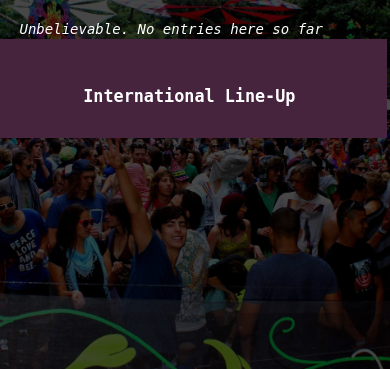
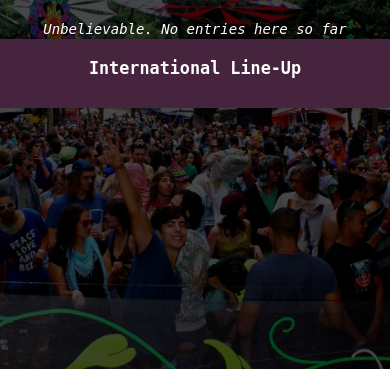
Before and after one commit to TarCode/psytrancr, a Flask app: page /events/1 in a window 390 px wide. Shown: the part 51-420 px from the top of the page. Run offline with Flask 2, Linux system fonts and the light colour scheme; the visitor is signed in with stand-in values (Sample User, id 1); data that the repository does not hold is empty; some libraries are stand-ins or nearby versions.

Commit message:
changed artist line-up style

```diff
--- a/static/css/styles.css
+++ b/static/css/styles.css
@@ -68,11 +68,7 @@
 	border-radius: 0px;
 	width: 6em;
 }
-.partyImg{
-	border-radius: 100%;
-	width: 100%;
-	height: 100%;
-}
+
 .linkBtn{
 	color: #fff;
 	padding: 1em;
@@ -105,8 +101,7 @@
 	border-radius: 0px;
 }
 .container{
-	width: 90%;
-	padding: 7%;
+
 }
 .logoutBtn{
 	float: right;
@@ -217,16 +212,30 @@
   opacity: 0.5;
 	color: #fff;
 }
-
 .infoPane{
 	list-style: none;
 	padding-left: 0;
-	padding: 0.5em;
+	padding: 2em;
 }
 .artistPane{
 	background-color: #46243D;
-	padding-top: 2em;
-	width: 101%;
+	padding: 2em;
+	width: 100%;
+}
+.partyBanner{
+	display: inline;
+	max-width: 100%;
+}
+.artist{
+  max-width: 19%;
+	padding: 1em;
+	display: inline-block;
+}
+.partyImg{
+	border-radius: 100%;
+	display: inline;
+	max-width: 50%;
+	height: auto;
 }
 .navbar-fixed-bottom{
 	padding:0;
@@ -245,6 +254,7 @@
     position: absolute;
     top: 0;
     left: 0;
+		padding: 2em;
     width: 100%;
     height: 100%;
 }
@@ -271,7 +281,9 @@
 		padding: 1em;
 
 	}
-
+	.artist{
+	  max-width: 100%;
+	}
 	.navbar-fixed-bottom{
 		height:12%;
 	}
@@ -282,8 +294,7 @@
 	}
 	.artistPane{
 		background-color: #46243D;
-		padding-left: 0.5em;
-		width: 103%;
+		padding: 0em;
 	}
 	.backBtn{
 		float: none;
--- a/templates/login.html
+++ b/templates/login.html
@@ -1,11 +1,11 @@
 {% extends "layout.html" %}
 {% block body %}
-<div class = "row">
+<div class = "container">
 	<div class = "col-xs-2"></div>
 	<div class = "col-xs-8"><img class = " img-responsive" src = "{{ url_for('static', filename='./img/logo.png') }}"></div>
 	<div class = "col-xs-2"></div>
 </div>
-<div class = "row">
+<div class = "container">
 
 	<h3 class = "text-center">{{msg}}</h3>
 	<form class = "loginForm text-center" action="/" method = "post">
--- a/templates/show_events.html
+++ b/templates/show_events.html
@@ -3,12 +3,11 @@
 {% block body %}
     <h3 class = "text-center">{{msg}}</h3>
 
-    <div class = "container">
+    <div class = "text-center container">
     {% for entry in entries %}
       <a class="btn btn-default backBtn" href="/" role="button">Back</a>
       <h2 class = "text-center eventName">{{ entry.event_name }}</h2>
-      <span><img class = "img-responsive" src = "{{entry.cover_url}}"/></span>
-      <div class = "col-xs-12 col-md-12">
+        <img class = "partyBanner" src = "{{entry.cover_url}}"/>
         <ul class = "infoPane">
           <li><strong>Date:</strong> {{ entry.startDate }} - {{ entry.endDate }}</li>
           <br/>
@@ -16,15 +15,10 @@
           <br/>
           <li><strong>About:</strong> {{ entry.about }}</li>
         </ul>
-      </div>
 
-      <div class = "row btnPanel">
-        <div class = "col-xs-2 col-md-4"></div>
-        <div class = "col-xs-8 col-md-4">
+      <div class = "container text-center btnPanel">
           <a class="linkBtn" target = "blank" href="{{entry.facebook}}" role="button"><i class="fa fa-facebook fa-4x"></i></a>
           <a class="linkBtn" target = "blank" href="{{entry.tickets}}" role="button"><i class="fa fa-ticket fa-4x"></i></a>
-        </div>
-        <div class = "col-xs-2 col-md-4"></div>
 
       </div>
 
@@ -32,17 +26,12 @@
       <em>Unbelievable.  No entries here so far</em>
     {% endfor %}
     </div>
-    <div class = "row artistPane">
-      <h3 class = "text-center">International Line-Up</h3>
+    <div class = "text-center container artistPane">
+      <h3>International Line-Up</h3>
     </br>
-      <div class = "col-xs-0 col-md-2"></div>
       {% for artist in artists %}
-      <div class = "col-xs-3 col-md-2">
-        <a href="{{artist.artist_link}}" target = "blank"><img class = "partyImg img-responsive" src = "{{artist.artist_img}}"/></a>
-        <p class = "text-center">{{artist.artist}}</p>
-      </div>
+        <a class = "artist" href="{{artist.artist_link}}" target = "blank"><img class = "img-responsive partyImg" src = "{{artist.artist_img}}"/></br>{{artist.artist}}</a>
       {% endfor %}
-      <div class = "col-xs-0 col-md-2"></div>
     </div>
     {% for entry in entries %}
     <div class="video-container">
```
Also changed, not shown: static/img/sprung/chromatone.jpg, static/img/sprung/e-clip.jpg, static/img/sprung/earthling.jpg, static/img/sprung/everblast.jpg, static/img/sprung/kim.jpg, static/img/sprung/party2.jpg.
